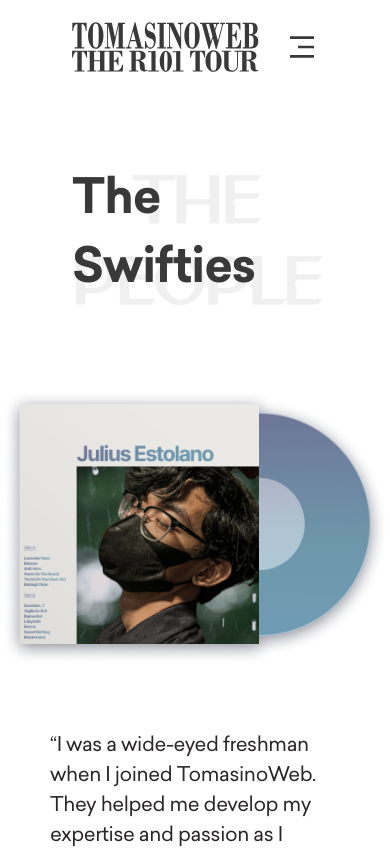
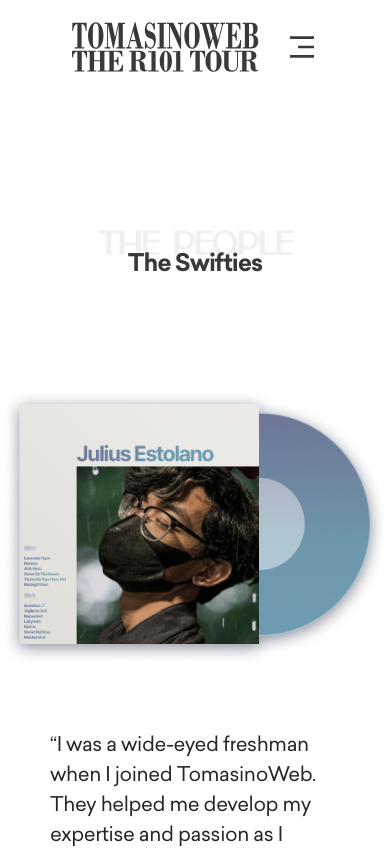
Before and after one commit to TomasinoWeb/tomasinoWebR101, a Next.js app: page /about/people in a window 390 px wide. Shown: the top 849 px of the page. Built offline with nearby package versions, Linux system fonts and the light colour scheme.

Commit message:
added responsive titles

```diff
--- a/src/components/Titles.module.scss
+++ b/src/components/Titles.module.scss
@@ -12,20 +12,45 @@
     color: #f0f0f0;
     text-align: center;
     font-family: CarlaSans;
-    font-size: 64px;
+    font-size: 4rem;
     font-style: normal;
     font-weight: 700;
     line-height: normal;
-    letter-spacing: -1.408px;
+    letter-spacing: -0.088rem;
     z-index: 1;
+    mix-blend-mode: multiply;
+  }
+
+  @media (max-width: 768px) {
+    .mainTitle {
+      font-size: 3rem;
+    }
+  }
+  @media (max-width: 480px) {
+    .mainTitle {
+      font-size: 2rem;
+    }
   }
 
   .subTitle {
     position: absolute;
     bottom: 0;
     color: var(--darkgray);
-    font-size: 48px;
-    letter-spacing: -1.056px;
+    font-size: 3rem;
+    letter-spacing: -0.066rem;
     z-index: 2;
   }
+
+  @media (max-width: 768px) {
+    .subTitle {
+      font-size: 2.25rem;
+      bottom: 0.625rem;
+    }
+  }
+  @media (max-width: 480px) {
+    .subTitle {
+      font-size: 1.5rem;
+      bottom: 1.25rem;
+    }
+  }
 }
```
